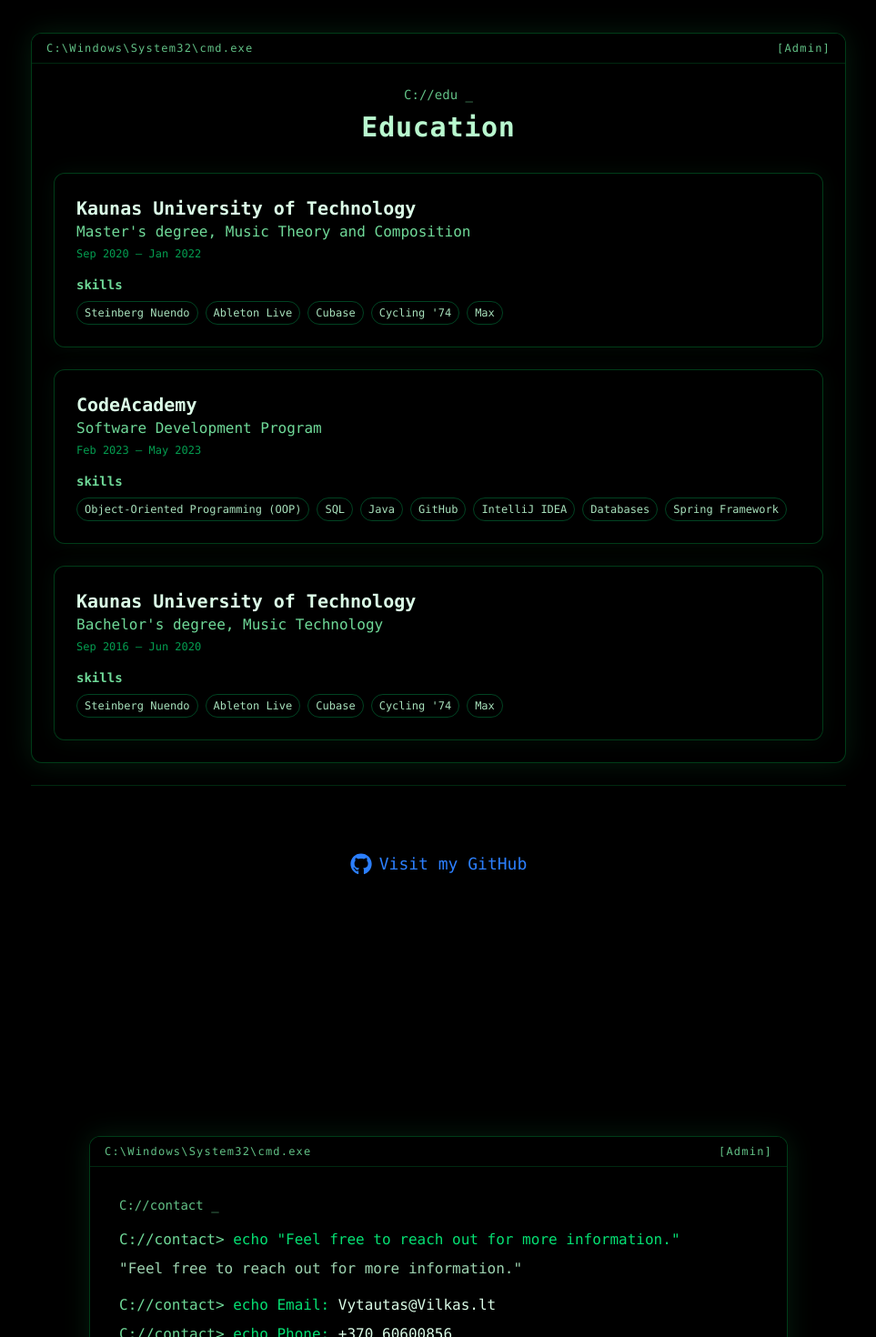
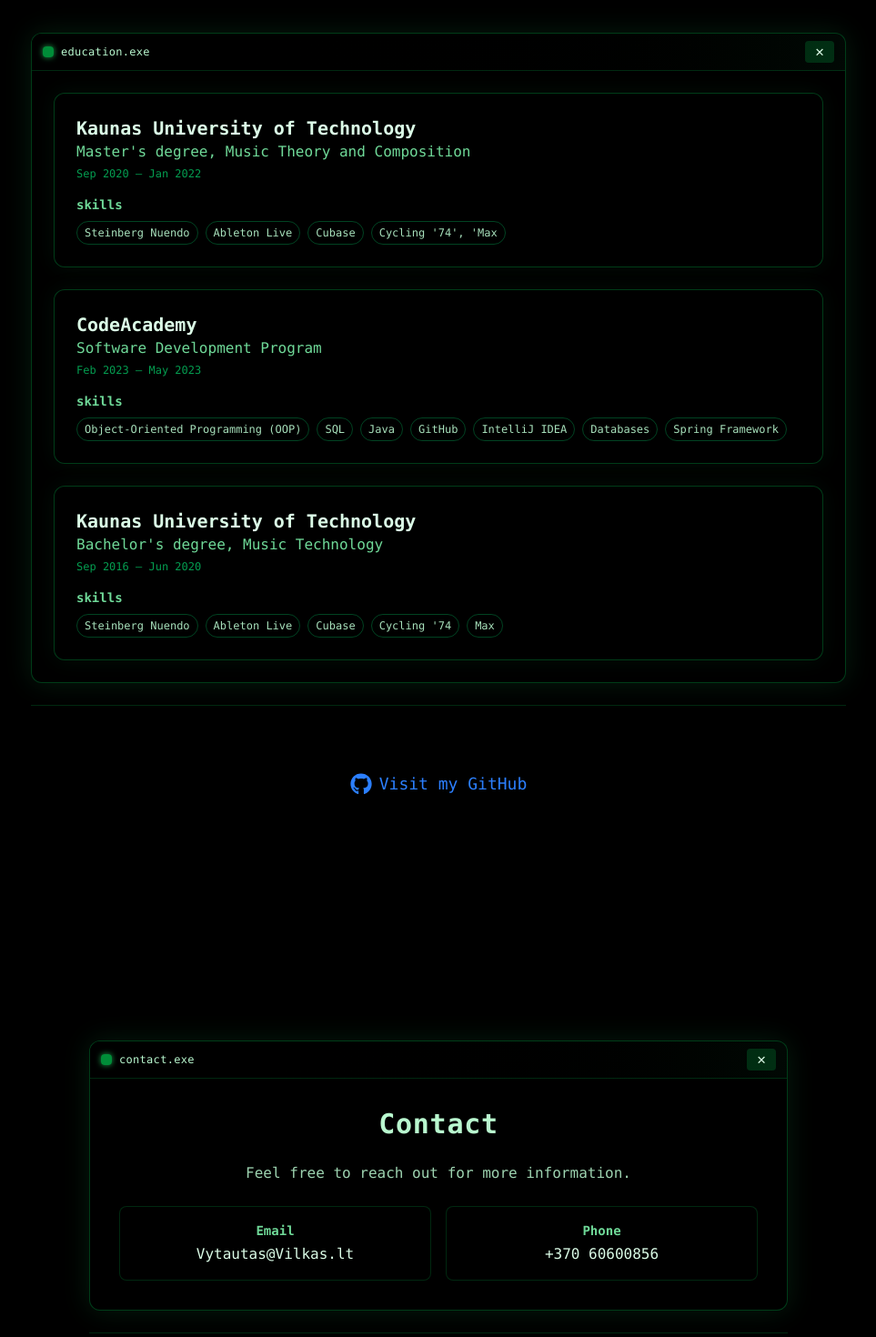
Before and after one commit to VytautasVilkas/CvWebSite, a React (Vite) app in the folder my-cv-page/: page / in a window 1280 px wide. Shown: the part 2240-3710 px from the top of the page at 91% size, without its empty margins (158-1121 px from the left). Built offline with nearby package versions, Linux system fonts and the light colour scheme.

Commit message:
chnage contat and edu

```diff
--- a/my-cv-page/src/pages/Contact.jsx
+++ b/my-cv-page/src/pages/Contact.jsx
@@ -1,10 +1,20 @@
 import React from "react";
 
 function Contact() {
+  const NAV_OFFSET = 80;
+
   const contactInfo = {
     email: "Vytautas@Vilkas.lt",
     phone: "+370 60600856",
   };
+
+  function goHome(e) {
+    e.preventDefault();
+    const el = document.querySelector("#home");
+    if (!el) return;
+    const y = el.getBoundingClientRect().top + window.scrollY - NAV_OFFSET;
+    window.scrollTo({ top: y, behavior: "smooth" });
+  }
 
   return (
     <section
@@ -13,27 +23,33 @@
     >
       <div className="w-full max-w-3xl">
         <div className="rounded-xl border border-green-500/30 bg-black shadow-[0_0_30px_rgba(34,197,94,0.15)] overflow-hidden">
-          <div className="flex items-center justify-between px-4 py-2 border-b border-green-500/20 bg-black text-xs tracking-widest text-green-300/80">
-            <span>C:\Windows\System32\cmd.exe</span>
-            <span>[Admin]</span>
+          <div className="flex items-center justify-between px-3 py-2 border-b border-green-500/20 bg-gradient-to-r from-black to-green-900/10">
+            <div className="flex items-center gap-2">
+              <span className="inline-block w-3 h-3 bg-green-500/70 rounded-sm shadow-[0_0_6px_rgba(34,197,94,0.8)]" />
+              <span className="text-green-200 text-xs tracking-wide select-none">
+                contact.exe
+              </span>
+            </div>
+            <button
+              type="button"
+              onClick={goHome}
+              className="w-8 h-6 grid place-items-center rounded text-green-100 bg-green-500/20 hover:bg-red-500/40 hover:text-white transition-colors"
+              aria-label="Close"
+              title="Close (go home)"
+            >
+              ✕
+            </button>
           </div>
-          <div className="p-8">
-            <div className="text-sm text-green-300/80 select-none mb-4">
-              C://contact <span className="blink-cursor">_</span>
-            </div>
-            <div className="space-y-2 text-sm md:text-base">
-              <div>
-                <span className="text-green-300/90">C://contact&gt;</span>{" "}
-                echo "Feel free to reach out for more information."
-              </div>
-              <div className="text-green-200/85">
-                "Feel free to reach out for more information."
-              </div>
-
-              <div className="mt-4">
-                <span className="text-green-300/90">C://contact&gt;</span>{" "}
-                echo Email:
-                {" "}
+          <div className="p-8 text-center">
+            <h3 className="text-3xl font-bold text-green-200 tracking-wide mb-6">
+              Contact
+            </h3>
+            <p className="text-green-200/85 mb-6">
+              Feel free to reach out for more information.
+            </p>
+            <div className="grid grid-cols-1 sm:grid-cols-2 gap-4">
+              <div className="p-4 rounded-lg border border-green-500/20 bg-black/60">
+                <h4 className="text-sm font-semibold text-green-300/90 mb-1">Email</h4>
                 <a
                   href={`mailto:${contactInfo.email}`}
                   className="text-green-100 underline-offset-2 hover:underline break-all"
@@ -41,28 +57,17 @@
                   {contactInfo.email}
                 </a>
               </div>
-
-              <div>
-                <span className="text-green-300/90">C://contact&gt;</span>{" "}
-                echo Phone:
-                {" "}
-                <a
-                  href="tel:+37060600856"
-                  className="text-green-100 underline-offset-2 hover:underline"
-                >
+              <div className="p-4 rounded-lg border border-green-500/20 bg-black/60">
+                <h4 className="text-sm font-semibold text-green-300/90 mb-1">Phone</h4>
+                <a href="tel:+37060600856" className="text-green-100 underline-offset-2 hover:underline">
                   {contactInfo.phone}
                 </a>
               </div>
             </div>
           </div>
         </div>
-
         <div className="border-t border-green-500/20 mt-6" />
       </div>
-      <style>{`
-        @keyframes blinkCursor { 0%,49% {opacity:1;} 50%,100% {opacity:0;} }
-        .blink-cursor { animation: blinkCursor 1s step-start infinite; }
-      `}</style>
     </section>
   );
 }
--- a/my-cv-page/src/pages/Edu.jsx
+++ b/my-cv-page/src/pages/Edu.jsx
@@ -1,10 +1,12 @@
 function Education() {
+  const NAV_OFFSET = 80;
+
   const educationData = [
     {
       school: "Kaunas University of Technology",
       degree: "Master's degree, Music Theory and Composition",
       period: "Sep 2020 – Jan 2022",
-      skills: ["Steinberg Nuendo", "Ableton Live", "Cubase", "Cycling '74", "Max"],
+      skills: ["Steinberg Nuendo", "Ableton Live", "Cubase", "Cycling '74', 'Max"],
     },
     {
       school: "CodeAcademy",
@@ -27,6 +29,15 @@
       skills: ["Steinberg Nuendo", "Ableton Live", "Cubase", "Cycling '74", "Max"],
     },
   ];
+
+  function goHome(e) {
+    e.preventDefault();
+    const el = document.querySelector("#home");
+    if (!el) return;
+    const y = el.getBoundingClientRect().top + window.scrollY - NAV_OFFSET;
+    window.scrollTo({ top: y, behavior: "smooth" });
+  }
+
   return (
     <section
       id="education"
@@ -34,20 +45,26 @@
     >
       <div className="w-full max-w-4xl">
         <div className="rounded-xl border border-green-500/30 bg-black shadow-[0_0_30px_rgba(34,197,94,0.15)] overflow-hidden">
-          <div className="flex items-center justify-between px-4 py-2 border-b border-green-500/20 bg-black text-xs tracking-widest text-green-300/80">
-            <span>C:\Windows\System32\cmd.exe</span>
-            <span>[Admin]</span>
-          </div>
-          <div className="p-6">
-            <div className="mb-8 text-center">
-              <div className="text-sm text-green-300/80 select-none">
-                C://edu <span className="blink-cursor">_</span>
-              </div>
-              <h1 className="text-3xl font-bold text-green-200 mt-2 tracking-wide">
-                Education
-              </h1>
+          <div className="flex items-center justify-between px-3 py-2 border-b border-green-500/20 bg-gradient-to-r from-black to-green-900/10">
+            <div className="flex items-center gap-2">
+              <span className="inline-block w-3 h-3 bg-green-500/70 rounded-sm shadow-[0_0_6px_rgba(34,197,94,0.8)]" />
+              <span className="text-green-200 text-xs tracking-wide select-none">
+                education.exe
+              </span>
             </div>
 
+            <button
+              type="button"
+              onClick={goHome}
+              className="w-8 h-6 grid place-items-center rounded text-green-100 bg-green-500/20 hover:bg-red-500/40 hover:text-white transition-colors"
+              aria-label="Close"
+              title="Close (go home)"
+            >
+              ✕
+            </button>
+          </div>
+
+          <div className="p-6">
             <ul className="space-y-6">
               {educationData.map((edu, index) => (
                 <li
@@ -57,6 +74,7 @@
                   <h2 className="text-xl font-semibold text-green-100">{edu.school}</h2>
                   <p className="text-green-300/90">{edu.degree}</p>
                   <p className="text-xs text-green-400/70 mt-1">{edu.period}</p>
+
                   <div className="mt-4">
                     <h3 className="text-sm font-semibold text-green-300/90 mb-2">skills</h3>
                     <div className="flex flex-wrap gap-2">
@@ -75,12 +93,9 @@
             </ul>
           </div>
         </div>
+
         <div className="border-t border-green-500/20 mt-6" />
       </div>
-      <style>{`
-        @keyframes blinkCursor { 0%,49% {opacity:1;} 50%,100% {opacity:0;} }
-        .blink-cursor { animation: blinkCursor 1s step-start infinite; }
-      `}</style>
     </section>
   );
 }
```
